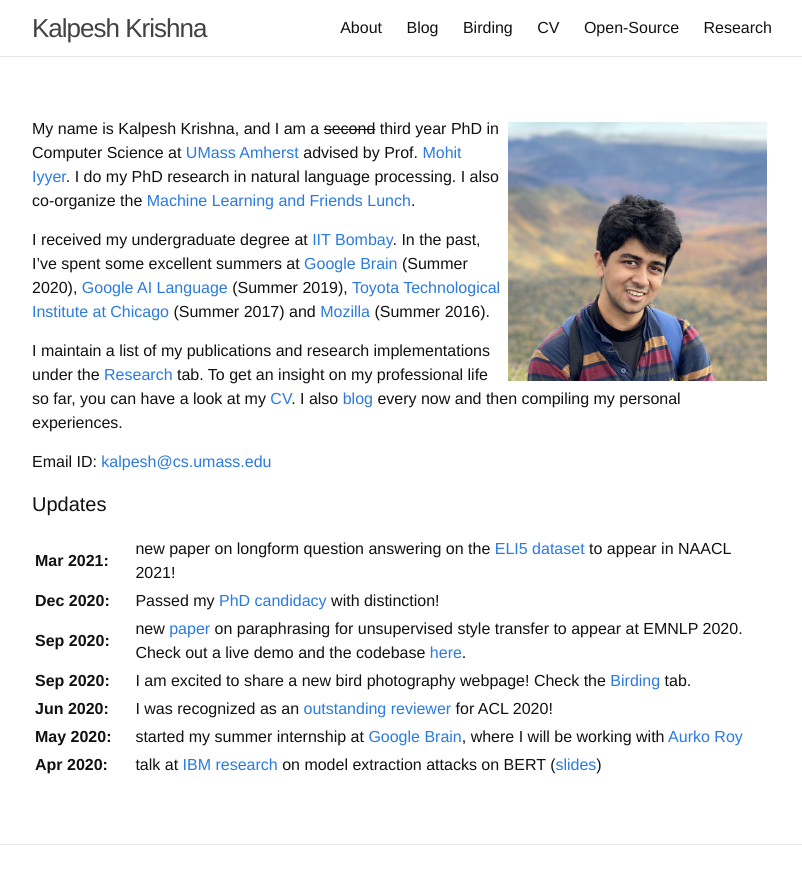
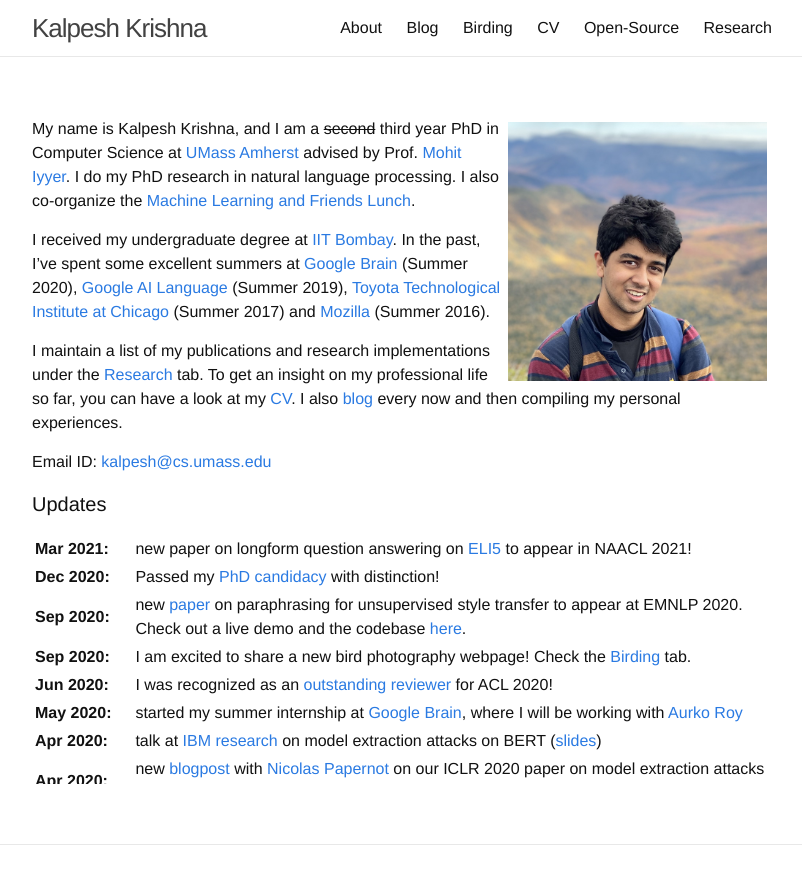
Before and after one commit to martiansideofthemoon/martiansideofthemoon.github.io, a Jekyll site: the page built from index.md, in a window 1280 px wide, cut to the strip 0-871 px from the top of the page. Shown: the whole strip, without its empty margins (238-1040 px from the left). Built offline with Jekyll 4.4.1, drawn with Linux system fonts in a browser that asks for light colours; comment, search, counter and statistics services are not loaded.

```diff
--- a/index.md
+++ b/index.md
@@ -19,7 +19,7 @@ Email ID: [kalpesh@cs.umass.edu](mailto:kalpesh@cs.umass.edu)
 <table>
 <col width="100px">
 <col width="650px">
-<tr><td><b>Mar 2021:</b></td><td>new paper on longform question answering on the <a href="https://arxiv.org/abs/1907.09190">ELI5 dataset</a> to appear in NAACL 2021!</td></tr>
+<tr><td><b>Mar 2021:</b></td><td>new paper on longform question answering on <a href="https://arxiv.org/abs/1907.09190">ELI5</a> to appear in NAACL 2021!</td></tr>
 <tr><td><b>Dec 2020:</b></td><td>Passed my <a href="https://www.cics.umass.edu/grads/phd-portfolio">PhD candidacy</a> with distinction!</td></tr>
 <tr><td><b>Sep 2020:</b></td><td>new <a href="https://arxiv.org/abs/2010.05700">paper</a> on paraphrasing for unsupervised style transfer to appear at EMNLP 2020. Check out a live demo and the codebase <a href="http://style.cs.umass.edu">here</a>.</td></tr>
 <tr><td><b>Sep 2020:</b></td><td>I am excited to share a new bird photography webpage! Check the <a href="{{ site.url }}/birding">Birding</a> tab.</td></tr>
```
